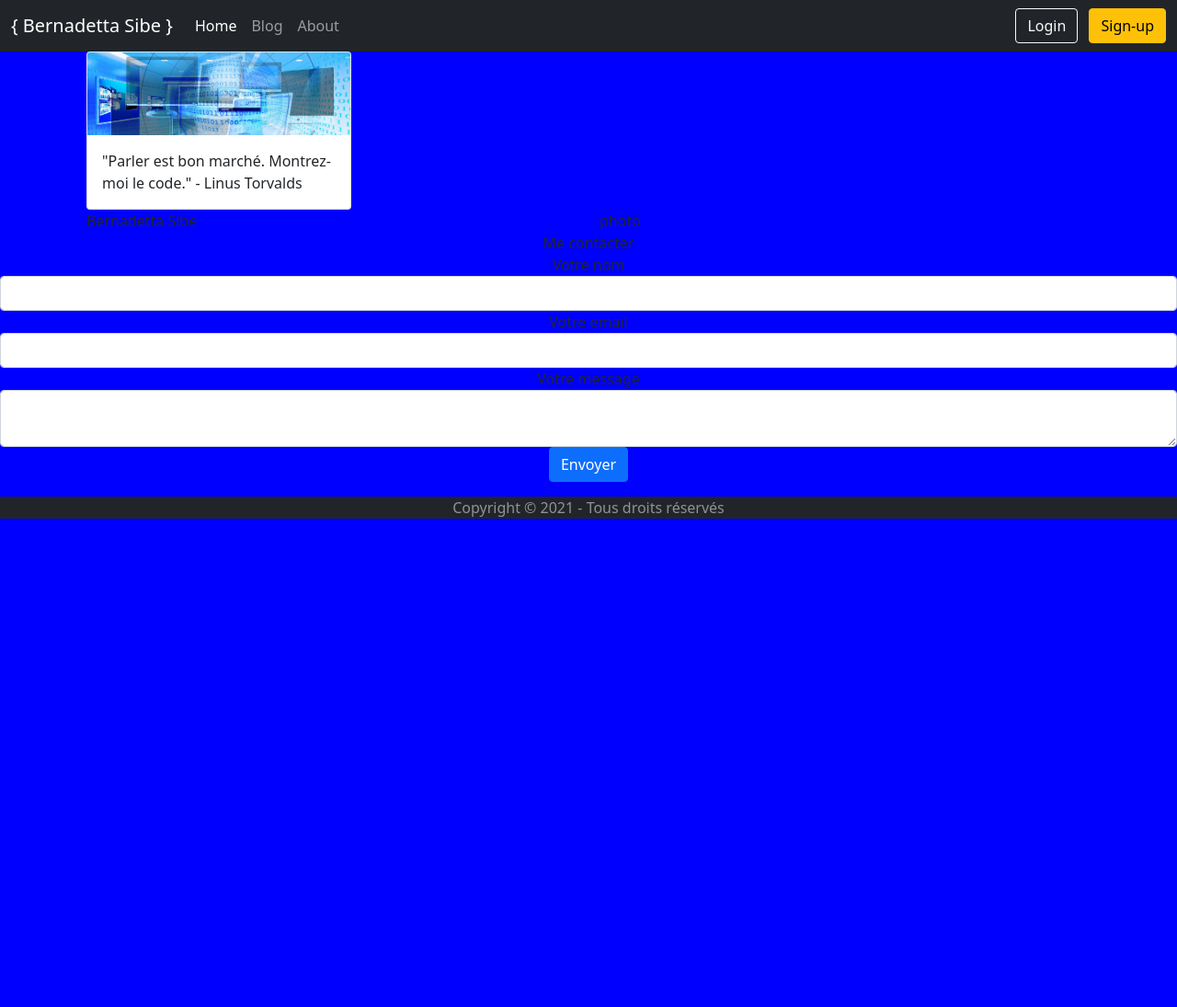
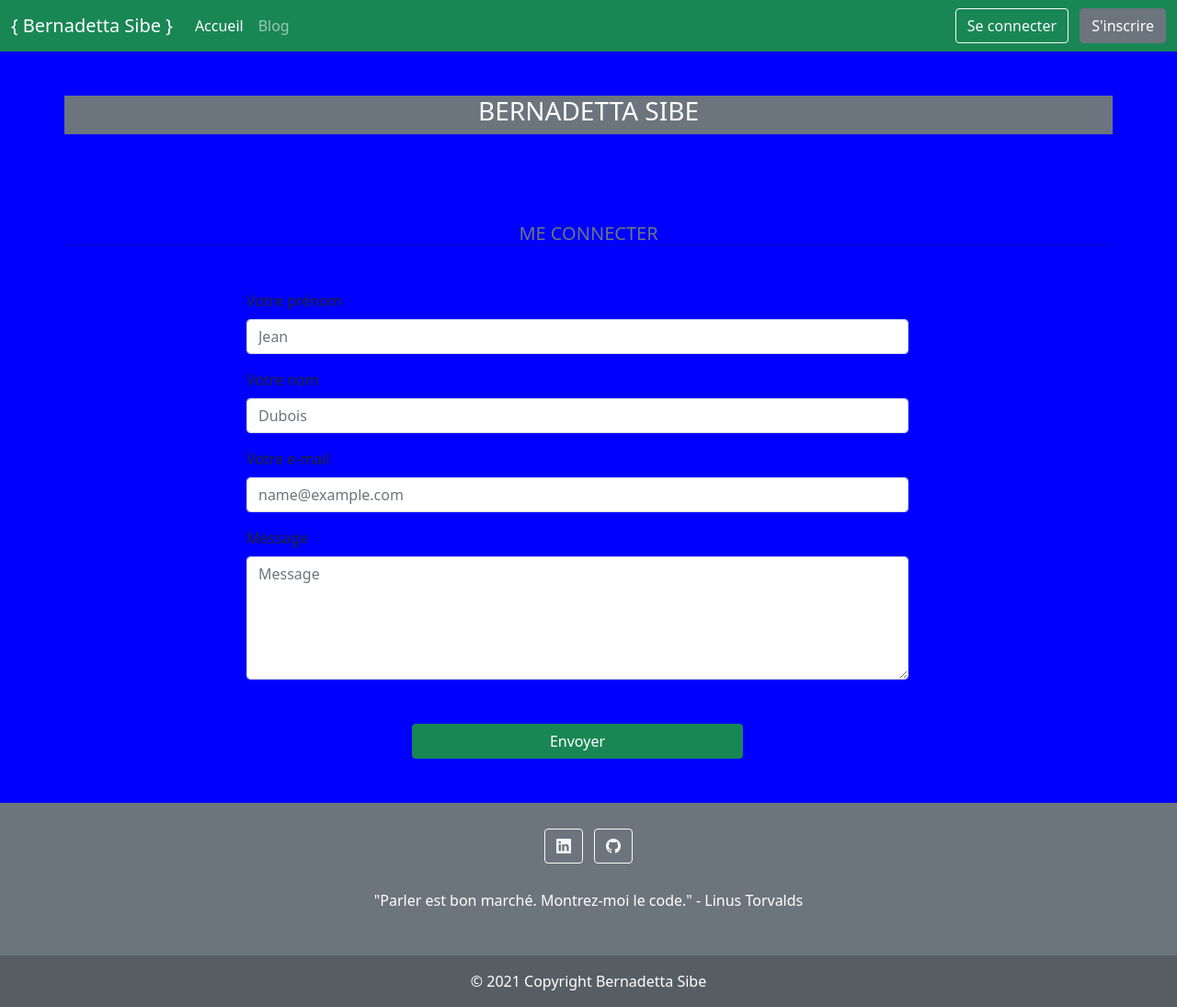
Before and after one commit to bernikw/Projet-3, a PHP site: template templates/frontoffice/home.html.twig in a window 1280 px wide. Shown: the whole page at 92% size. Before the commit the page ends 564 px from the top, so only its background shows below. Run offline with PHP 8.4, Linux system fonts and the light colour scheme; the template is opened without the code that fills it, so the values that code supplies are empty; some libraries are stand-ins or nearby versions.

Commit message:
New changes pages home and article

```diff
--- a/templates/frontoffice/home.html.twig
+++ b/templates/frontoffice/home.html.twig
@@ -1,50 +1,57 @@
 {% extends "/frontoffice/layout.html.twig" %}
-{% import '/frontoffice/form.html.twig' as form %}
+
 {% block content %}
 
-<!--Haeder-->
-<haeder>
+	<!--Section -->
+	<div class="container">
+		<div class="row">
+			<haeder class="col-12 text-white text-center bg-secondary my-5">
 
-<div class="container">
-    <div class="card" style="width: 18rem;">
-        <img src="public/images/photoheader.png" class="card-img-top" height="30%" alt="...">
-    <div class="card-body">
-        <p class="card-text">"Parler est bon marché. Montrez-moi le code." - Linus Torvalds </p>
+				<h3 class="text-uppercase">Bernadetta Sibe</h3>
+
+			</haeder>
 		</div>
 	</div>
+
+	<!--Contact form -->
+	<section id="contact-form">
+		<div class="container">
+			<div class="row">
+				<h5 class="text-center text-uppercase text-secondary mb-0 my-5">Me connecter</h5>
+				<hr class="star-dark mb-5">
+				<div class="row">
+					<div class="col-lg-8 mx-auto">
+						<form action="#" method="post">
+
+							<div class="mb-3">
+								<label for="exampleFormControlInput1" class="form-label">Votre prénom</label>
+								<input type="text" class="form-control" id="exampleFormControlInput1" placeholder="Jean">
 							</div>
-</haeder>
+
+							<div class="mb-3">
+								<label for="exampleFormControlInput1" class="form-label">Votre nom</label>
+								<input type="text" class="form-control" id="exampleFormControlInput1" placeholder="Dubois">
+							</div>
 
 
-<!--Section About Me-->
-<section class="about-me">
-<div class="container">
-  <div class="row">
-    <div class="col">
-     Bernadetta Sibe
+							<div class="mb-3">
+								<label for="exampleFormControlInput1" class="form-label">Votre e-mail</label>
+								<input type="email" class="form-control" id="exampleFormControlInput1" placeholder="name@example.com">
 							</div>
-    <div class="col">
-      photo
+
+							<div class="mb-3">
+								<label for="exampleFormControlInput1" class="form-label">Message</label>
+								<textarea class="form-control" name="message" rows="5" placeholder="Message" required="required" data-validation-required-message="Veuillez entrer votre message."></textarea>
+							</div>
+
+							<div class="d-grid gap-2 col-6 mx-auto my-5">
+								<button type="submit" class="btn btn-success" type="button">Envoyer</button>
+							</div>
+						</form>
 					</div>
 				</div>
 			</div>
 		</div>
+	</section>
 
-<!--Section Form-->
-
-<section class="form-contact">
-<div class="form-group text-center"
-         <h3>Me contacter</h3>
-	<form action="#" method="post">
-		{{ form.input('name','Votre nom') }}
-		{{ form.input('name','Votre email')}}
-		{{ form.textarea('name','Votre message') }}
-	</form>
-
-
-	<div class='form-group'>
-		<button type="submit" class="btn btn-primary">Envoyer</button>
-    </div>
-</div>
-</div>
 {% endblock %}
--- a/templates/frontoffice/layout.html.twig
+++ b/templates/frontoffice/layout.html.twig
@@ -5,35 +5,69 @@
 		<meta name="viewport" content="width=device-width, initial-scale=1">
 		<meta name="description" content="Créez votre premier blog en PHP">
 		<title>Blog PHP</title>
-
-
-
 		<!-- Bootstrap CSS -->
 		<link href="https://cdn.jsdelivr.net/npm/bootstrap@5.0.2/dist/css/bootstrap.min.css" rel="stylesheet" integrity="sha384-EVSTQN3/azprG1Anm3QDgpJLIm9Nao0Yz1ztcQTwFspd3yD65VohhpuuCOmLASjC" crossorigin="anonymous">
+		<link
+		rel="stylesheet" href="https://cdn.jsdelivr.net/npm/bootstrap-icons@1.5.0/font/bootstrap-icons.css">
 		<!--Custom styles for this template-->
-		<link
-		href="../public/css/style.css" rel="stylesheet">
+		<link href="../public/css/style.css" rel="stylesheet">
 
 	</head>
 
 	<body>
+		<!--Navigation-->
+		<nav class="navbar navbar-expand-md navbar-dark bg-success">
+			<div class="container-fluid">
+				<a class="navbar-brand" href="#">{ Bernadetta Sibe }</a>
+				<button class="navbar-toggler" type="button" data-bs-toggle="collapse" data-bs-target="#navbarsmain" aria-controls="navbarsExample02" aria-expanded="false" aria-label="Toggle navigation">
+					<span class="navbar-toggler-icon"></span>
+				</button>
 
-		<div class="page">
-			{{ include ('frontoffice/navbar.html.twig')}}
+				<div class="collapse navbar-collapse" id="navbarsmain">
+					<ul class="navbar-nav me-auto">
+						<li class="nav-item">
+							<a class="nav-link active" aria-current="page" href="#">Accueil</a>
+						</li>
+						<li class="nav-item">
+							<a class="nav-link" href="#">Blog</a>
+						</li>
+					</ul>
+					<div class="text-end">
+						<button type="button" class="btn btn-outline-light me-2">Se connecter</button>
+						<button type="button" class="btn btn-secondary">S'inscrire</button>
+					</div>
+				</div>
+			</div>
+		</nav>
+		{% block content %}{% endblock %}
 
 
-			<div class="container"> {% block content %}{% endblock %}
-
+		<footer class="bg-secondary text-center text-white">
+			<div
+				class="container p-4">
+				<!-- Section: Social media -->
+				<section
+					class="mb-4">
+					<!-- Linkedin -->
+					<a class="btn btn-outline-light btn-floating m-1" href="#!" role="button">
+						<i class="bi bi-linkedin"></i>
+					</a>
+					<!-- Github -->
+					<a class="btn btn-outline-light btn-floating m-1" href="#!" role="button">
+						<i class="bi bi-github"></i>
+					</a>
+				</section>
+				<section class="mb-4">
+					<p>
+						"Parler est bon marché. Montrez-moi le code." - Linus Torvalds
+					</p>
+				</section>
 			</div>
-
-			</div>
-
-			<footer class="site-footer footer bg-dark text-white-50">
-				<div class="container mt-3 mb-3 text-md-center">
-					<p>Copyright &copy; 2021 - Tous droits réservés</p>
+			<!-- Copyright -->
+			<div class="text-center p-3" style="background-color: rgba(0, 0, 0, 0.2);">
+				© 2021 Copyright Bernadetta Sibe
 			</div>
 		</footer>
-
 
 		<script src="https://cdn.jsdelivr.net/npm/@popperjs/core@2.9.2/dist/umd/popper.min.js" integrity="sha384-IQsoLXl5PILFhosVNubq5LC7Qb9DXgDA9i+tQ8Zj3iwWAwPtgFTxbJ8NT4GN1R8p" crossorigin="anonymous"></script>
 		<script src="https://cdn.jsdelivr.net/npm/bootstrap@5.0.2/dist/js/bootstrap.min.js" integrity="sha384-cVKIPhGWiC2Al4u+LWgxfKTRIcfu0JTxR+EQDz/bgldoEyl4H0zUF0QKbrJ0EcQF" crossorigin="anonymous"></script>
--- a/templates/frontoffice/navbar.html.twig
+++ /dev/null
@@ -1,26 +0,0 @@
-<nav class="navbar navbar-expand navbar-dark bg-dark">
-	<div class="container-fluid">
-		<a class="navbar-brand" href="#">{ Bernadetta Sibe }</a>
-		<button class="navbar-toggler" type="button" data-bs-toggle="collapse" data-bs-target="#navbarsExample02" aria-controls="navbarsExample02" aria-expanded="false" aria-label="Toggle navigation">
-			<span class="navbar-toggler-icon"></span>
-		</button>
-
-		<div class="collapse navbar-collapse" id="navbarsExample02">
-			<ul class="navbar-nav me-auto">
-				<li class="nav-item">
-					<a class="nav-link active" aria-current="page" href="#">Home</a>
-				</li>
-				<li class="nav-item">
-					<a class="nav-link" href="#">Blog</a>
-				</li>
-				<li class="nav-item">
-					<a class="nav-link" href="#">About</a>
-				</li>
-			</ul>
-			<div class="text-end">
-				<button type="button" class="btn btn-outline-light me-2">Login</button>
-				<button type="button" class="btn btn-warning">Sign-up</button>
-			</div>
-		</div>
-	</div>
-</nav>
```
Also changed, not shown: templates/frontoffice/login.html.twig (+7 -4 lines), templates/frontoffice/post.html.twig (+10 -0 lines), templates/frontoffice/registration.html.twig (+5 -3 lines). Lines whose indentation alone changed are shown as unchanged.
